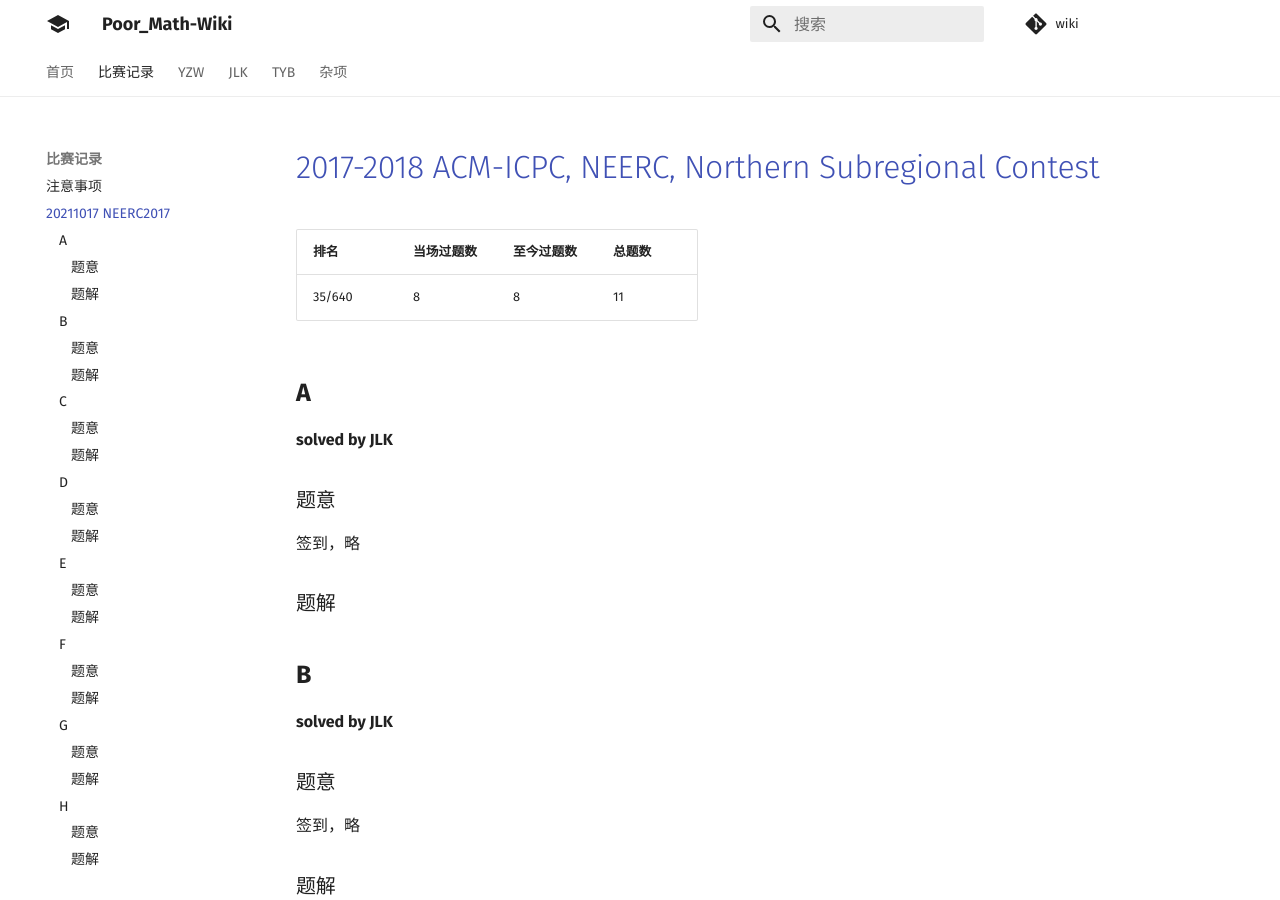
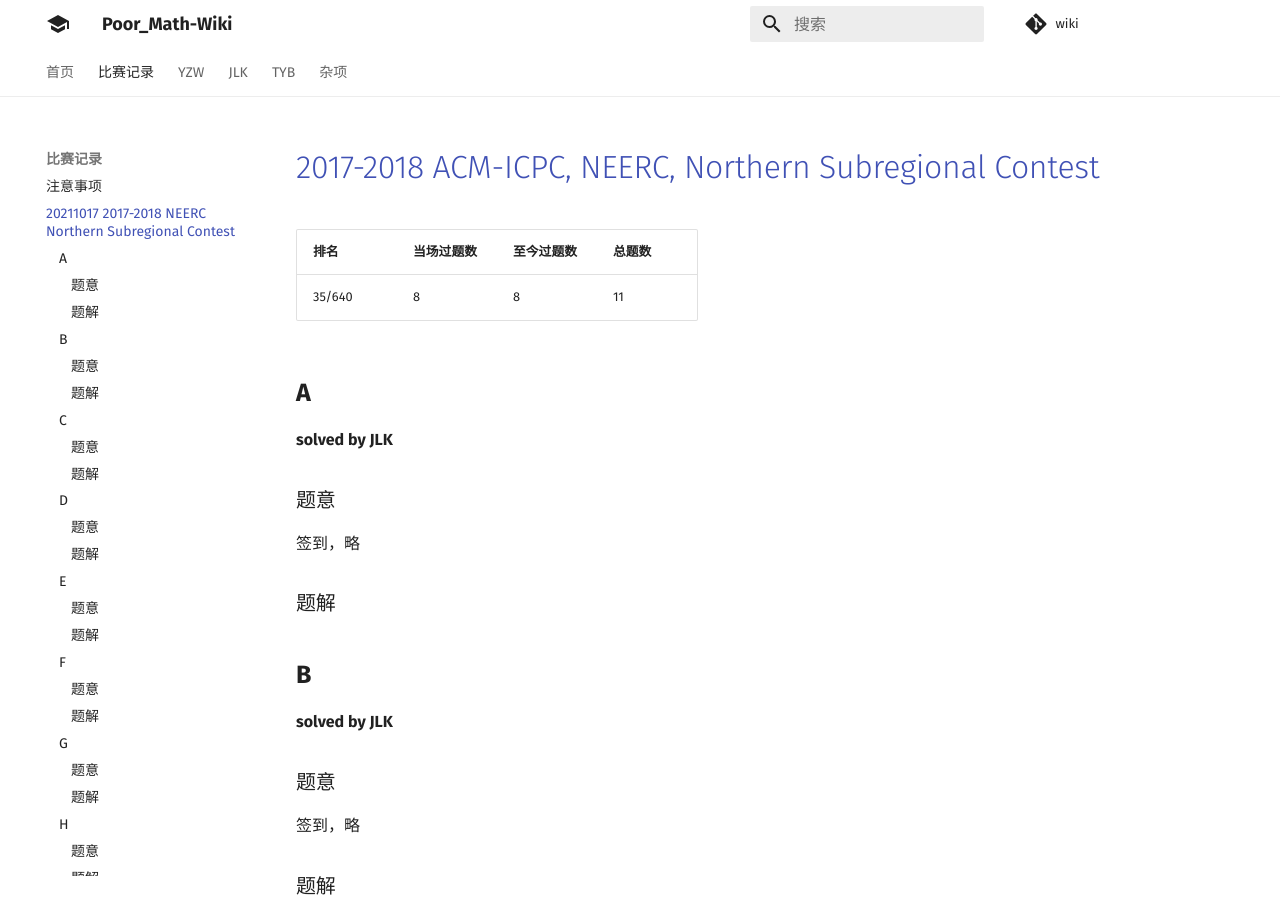
Before and after one commit to PoorMath/PoorMath.github.io, an MkDocs documentation site: the page built from docs/contest/20211017 2017-2018 NEERC Northern Subregional Contest.md, in a window 1280 px wide and 900 px high. Built offline with MkDocs 1.6.1 and Material for MkDocs 9.7.7, drawn with Linux system fonts in a browser that asks for light colours; comment, search, counter and statistics services are not loaded.

Commit message:
upd name

```diff
--- a/mkdocs.yml
+++ b/mkdocs.yml
@@ -66,7 +66,7 @@ nav:
   - 首页: index.md
   - 比赛记录:
     - 注意事项: contest/bad_sample.md
-    - 20211017 NEERC2017: contest/20211017 NEERC2017.md
+    - 20211017 2017-2018 NEERC Northern Subregional Contest: contest/20211017 2017-2018 NEERC Northern Subregional Contest.md
     - 20211007 2020 ICPC Asia Macau Regional Contest: contest/20211007 2020 ICPC Asia Macau Regional Contest.md
     - 20211005 2020 ICPC Asia East Continent Final: contest/20211005 2020 ICPC Asia East Continent Final.md
     - 20211003 2013-2014 Winter Petrozavodsk Camp, Andrew Stankevich Contest 45: contest/20211003 2013-2014 Winter Petrozavodsk Camp, Andrew Stankevich Contest 45.md
```
Also changed, not shown: docs/contest/20211017 2017-2018 NEERC Northern Subregional Contest.md (renamed from docs/contest/20211017 NEERC2017.md).
